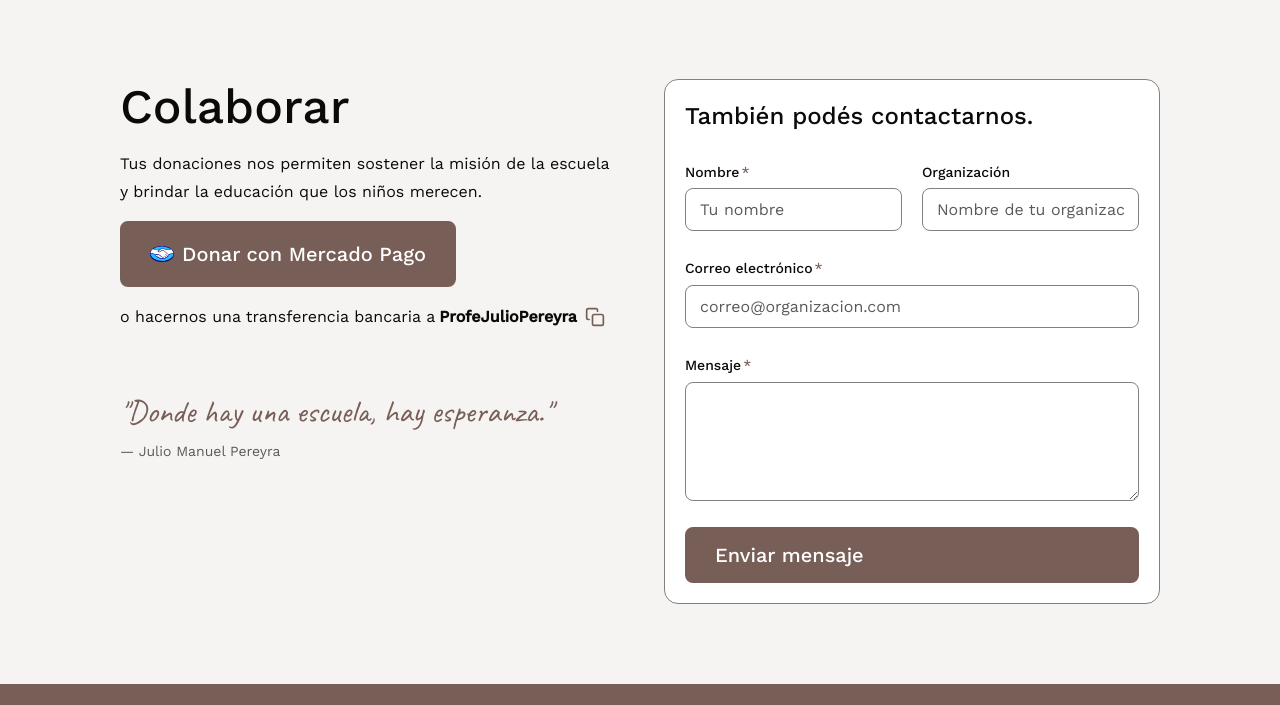
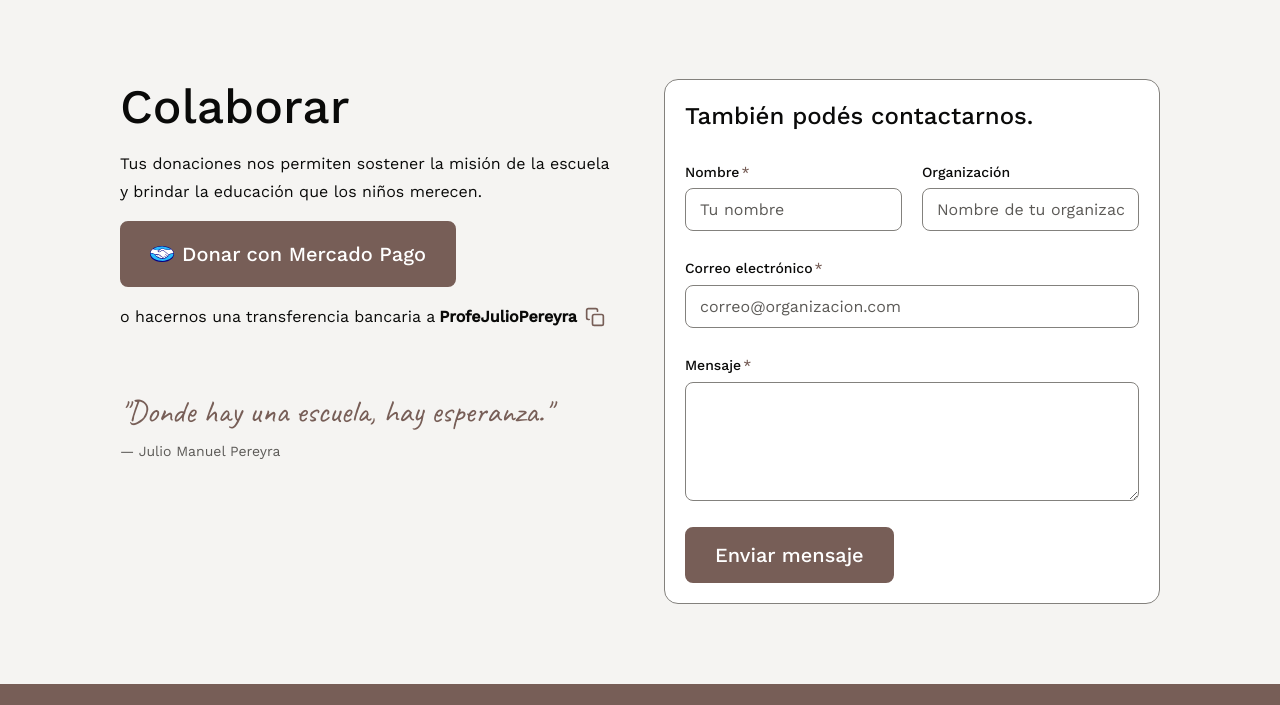
Before and after one commit to xmartlabs/dalat-caminos-de-tiza, an Astro site: page / in a window 1280 px wide. Shown: the part 3094-3799 px from the top of the page. Built offline with nearby package versions, Linux system fonts and the light colour scheme; Astro itself is replaced by a stand-in of ours.

Commit message:
fix: botón Enviar mensaje abraza su contenido en ancho
Co-Authored-By: Claude Sonnet 4.6 <noreply@anthropic.com>

```diff
--- a/src/pages/index.astro
+++ b/src/pages/index.astro
@@ -630,7 +630,7 @@ import Button from '../components/Button.astro';
 .contact-form { display: flex; flex-direction: column; gap: var(--space-5); }
 .form-row { display: flex; flex-wrap: wrap; gap: var(--space-5); }
 :global(.contact-form > .field) { flex: none; }
-.form-submit { align-self: flex-start; }
+:global(.form-submit) { align-self: flex-start; width: auto; }
 :global(.btn-mp) { align-self: flex-start; max-width: 100%; }
 .mp-icon { width: 24px; height: 24px; object-fit: contain; flex-shrink: 0; }
 
```
